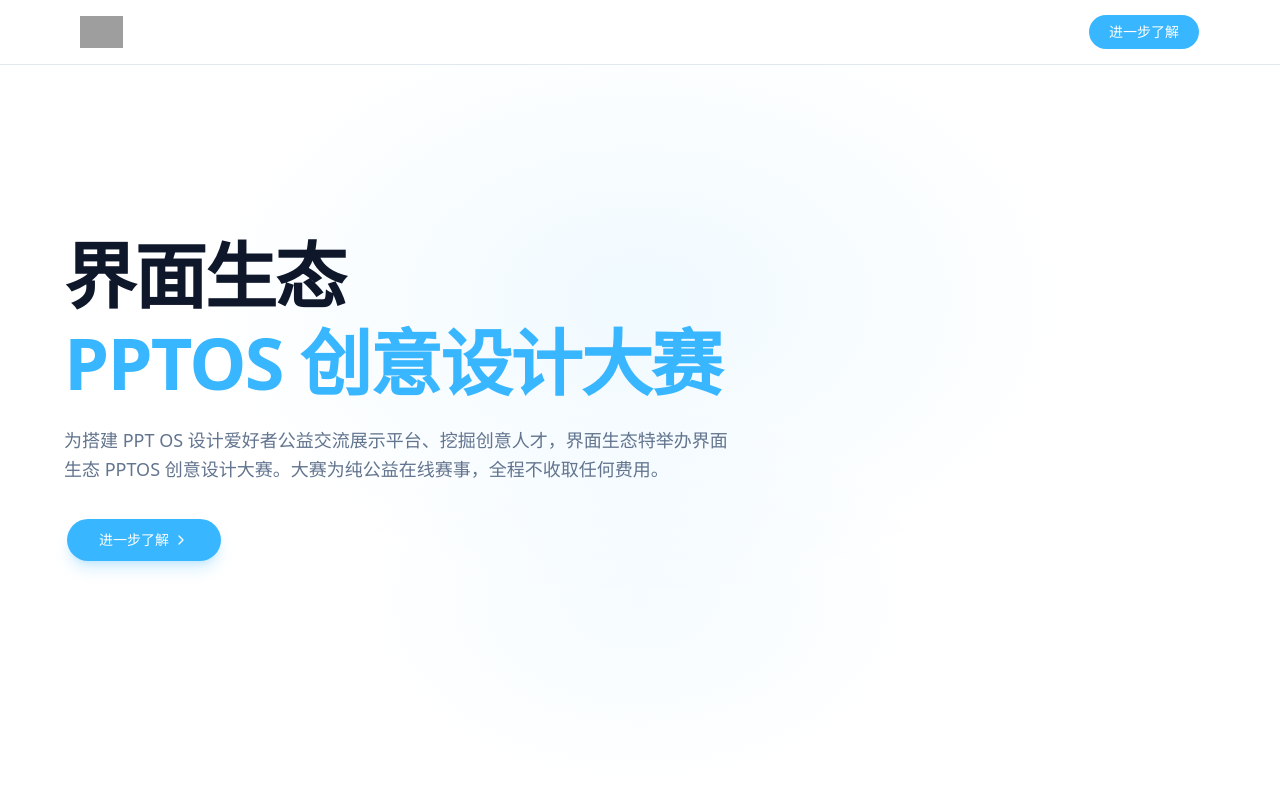
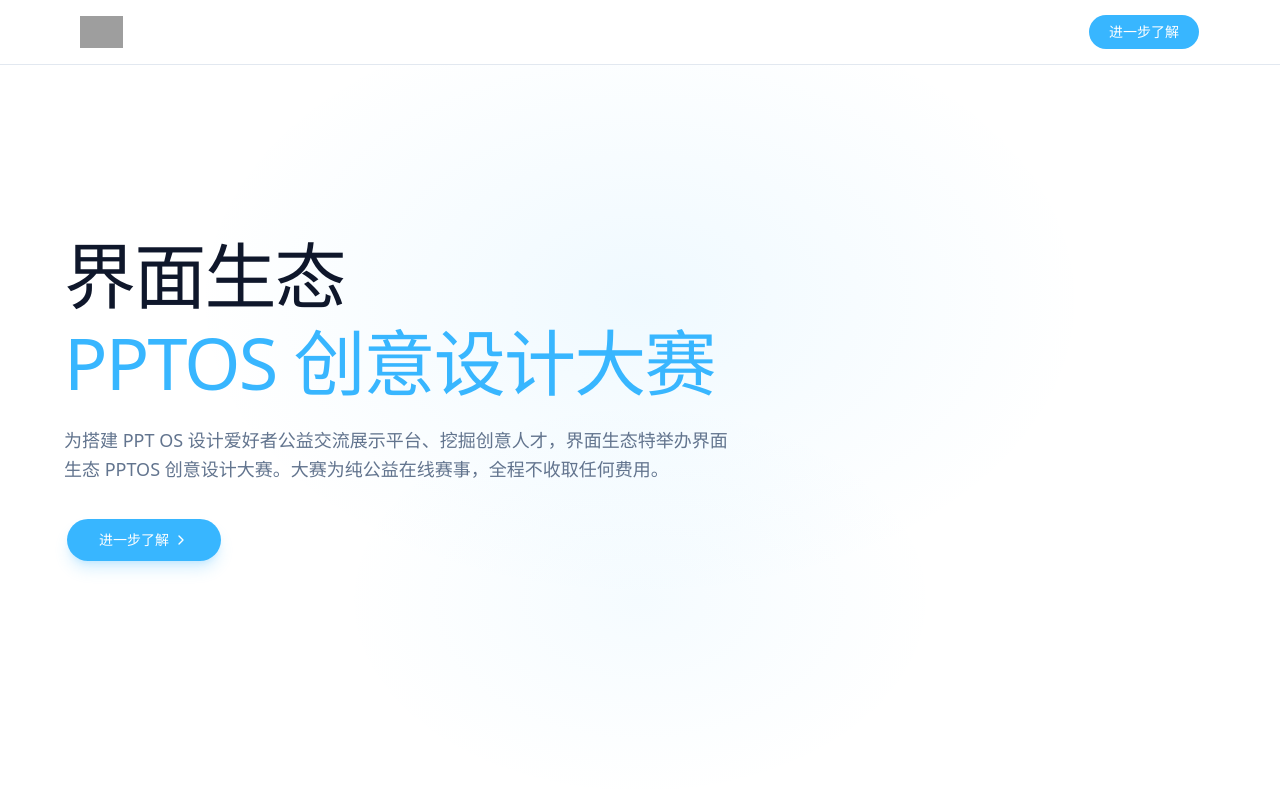
Before and after one commit to HanHanWeb/ipoa, a Next.js app: page / in a window 1280 px wide. Shown: the top 800 px of the page. Built offline with nearby package versions, Linux system fonts and the light colour scheme; grey boxes are pictures that could not be loaded; a web font is replaced by a local one.

Commit message:
style: reduce hero title font weight to medium

```diff
--- a/src/components/hero-section.tsx
+++ b/src/components/hero-section.tsx
@@ -12,7 +12,7 @@ export function HeroSection() {
 
       <div className="relative z-10 mx-auto max-w-6xl w-full">
         {/* Main title */}
-        <h1 className="hero-title mb-6 max-w-4xl text-4xl font-bold leading-[1.1] tracking-tight text-slate-900 sm:text-5xl md:text-6xl lg:text-7xl">
+        <h1 className="hero-title mb-6 max-w-4xl text-4xl font-medium leading-[1.1] tracking-tight text-slate-900 sm:text-5xl md:text-6xl lg:text-7xl">
           <span className="block">界面生态</span>
           <span className="mt-2 block text-[#38b6ff]">
             PPTOS 创意设计大赛
```
